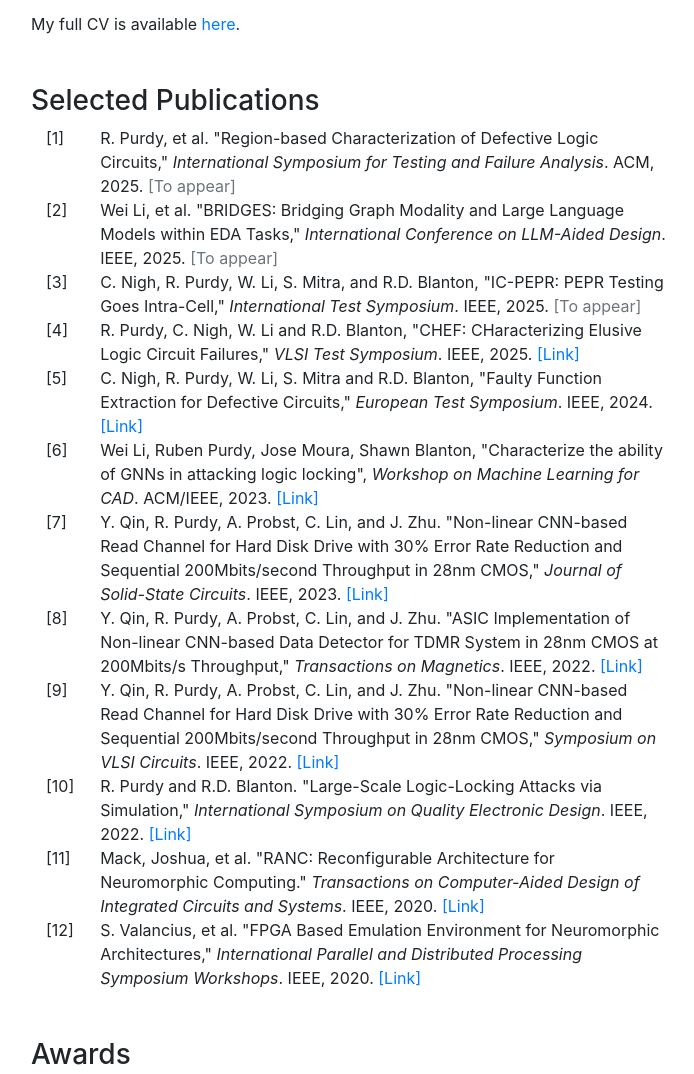
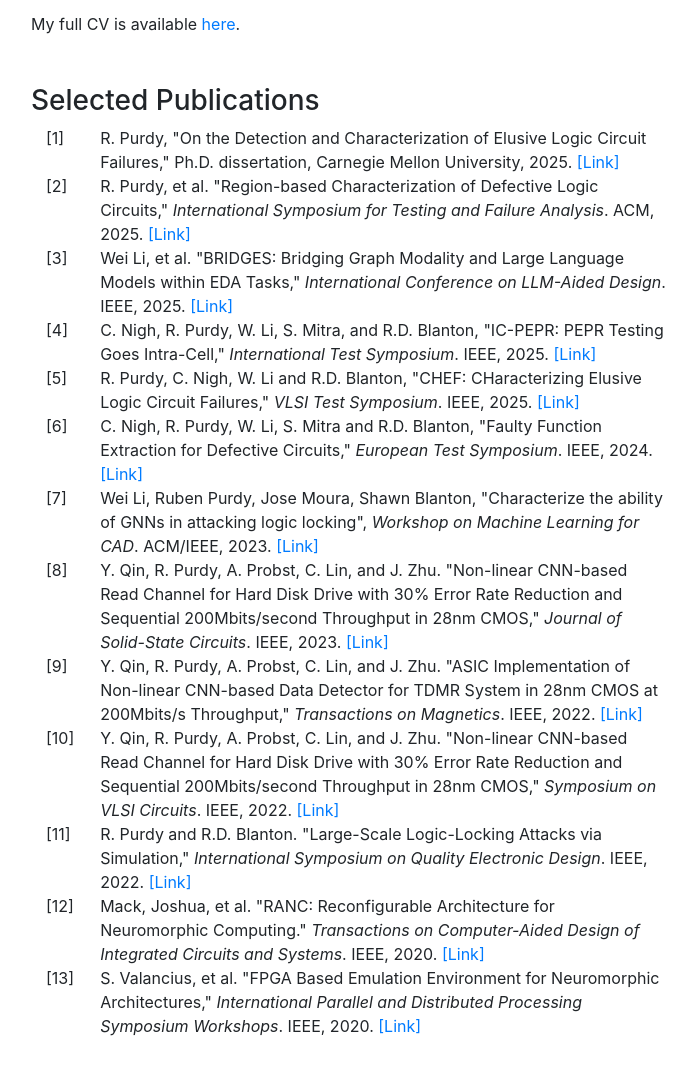
Before and after one commit to rbnprdy/rbnprdy.github.io, a plain HTML site: page index.html in a window 1280 px wide. Shown: the part 800-1874 px from the top of the page, without its empty margins (284-978 px from the left). Drawn offline with nearby package versions, Linux system fonts and the light colour scheme.

Commit message:
Added links for new papers, updated CV

```diff
--- a/index.html
+++ b/index.html
@@ -115,16 +115,20 @@
     // Each publications object should have: citation, optionally link, and optionally 'toAppear: true' for future publications
     const publications = [
       {
+        citation: 'R. Purdy, "On the Detection and Characterization of Elusive Logic Circuit Failures," Ph.D. dissertation, Carnegie Mellon University, 2025.',
+        link: "https://www.proquest.com/docview/3263612264",
+      },
+      {
         citation: 'R. Purdy, et al. "Region-based Characterization of Defective Logic Circuits," <i>International Symposium for Testing and Failure Analysis</i>. ACM, 2025.',
-        toAppear: true,
+        link: "https://dl.asminternational.org/istfa/proceedings/ISTFA2025/85212/427/35220",
       },
       {
         citation: 'Wei Li, et al. "BRIDGES: Bridging Graph Modality and Large Language Models within EDA Tasks," <i>International Conference on LLM-Aided Design</i>. IEEE, 2025.',
-        toAppear: true,
+        link: "https://arxiv.org/abs/2504.05180",
       },
       {
         citation: 'C. Nigh, R. Purdy, W. Li, S. Mitra, and R.D. Blanton, "IC-PEPR: PEPR Testing Goes Intra-Cell," <i>International Test Symposium</i>. IEEE, 2025.',
-        toAppear: true,
+        link: "https://ieeexplore.ieee.org/document/11219881",
       },
       {
         citation: 'R. Purdy, C. Nigh, W. Li and R.D. Blanton, "CHEF: CHaracterizing Elusive Logic Circuit Failures," <i>VLSI Test Symposium</i>. IEEE, 2025.',
```
Also changed, not shown: 1 other file.
